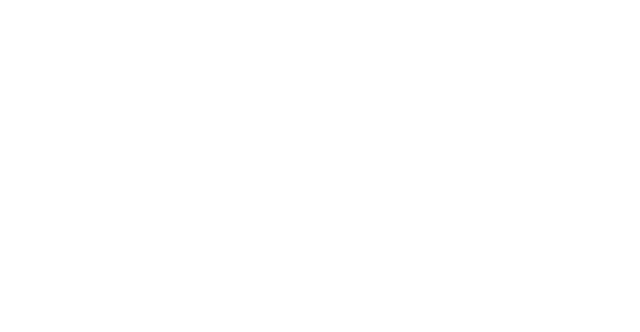
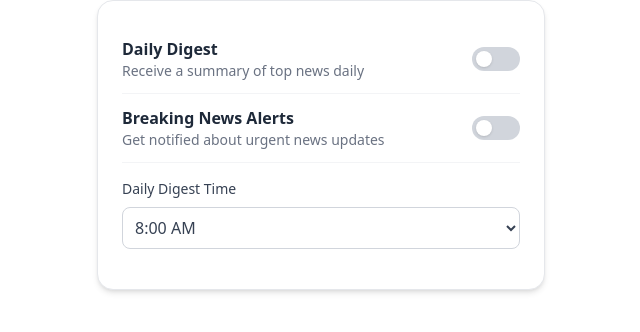
Before and after one commit to nathnaeltamirat/news-brief-frontend, a Next.js app in the folder news_brief/: page / in a window 1280 px wide. Before the commit this address had no page. Shown: the top 332 px of the page, without its empty margins (319-959 px from the left). Built offline with nearby package versions, Linux system fonts and the light colour scheme.

Commit message:
added notification component

```diff
--- a/news_brief/src/app/page.tsx
+++ b/news_brief/src/app/page.tsx
@@ -1,12 +1,16 @@
 "use client";
 import { useRouter } from "next/navigation";
 import { useEffect } from "react";
+import Notification from "../components/notification_component/notification";
 
 export default function Home() {
-  const router = useRouter();
+  return(
+    <Notification/>
+  )
+  // const router = useRouter();
 
-  useEffect(() => {
-    router.replace("/news");
-  }, [router]);
-  return <></>;
+  // useEffect(() => {
+  //   router.replace("/news");
+  // }, [router]);
+  // return <></>;
 }
--- /dev/null
+++ b/news_brief/src/components/forgotpassword_components/forgotpassCard.tsx
@@ -0,0 +1,37 @@
+import React from 'react'
+
+const forgotpassCard = () => {
+  return (
+    <div className="max-h-[250px] flex items-center justify-center bg-gray-50">
+      <div
+        className="w-full max-w-md rounded-2xl shadow-xl p-8"
+        style={{ background: "rgb(245, 245, 245)" }}
+      >
+        <h1 className="text-3xl font-bold text-center text-gray-900 mb-6">
+          Forgot password
+        </h1>
+        <h2>
+          Enter your email address below and we'll send you a link to reset your
+          password.
+        </h2>
+        <div className="mb-4">
+          <input
+            type="email"
+            placeholder="Email"
+            className="w-full px-4 py-3 rounded-xl border border-gray-200 bg-gray-50 text-gray-900 placeholder-gray-400 focus:outline-none focus:ring-2 focus:ring-black transition"
+          />
+        </div>
+        <div>
+          <button className="pl-5 pr-5 pt-3 pb-3 bg-white text-black">
+            Cancel
+          </button>
+          <button className="pl-5 pr-5 pt-3 pb-3 bg-black text-white">
+            Send OTP
+          </button>
+        </div>
+      </div>
+    </div>
+  );
+}
+
+export default forgotpassCard
--- /dev/null
+++ b/news_brief/src/components/notification_component/notification.tsx
@@ -0,0 +1,82 @@
+import React, { useState } from "react";
+
+export default function Notification() {
+  const [dailyDigest, setDailyDigest] = useState(false);
+  const [breakingNews, setBreakingNews] = useState(false);
+  const [digestTime, setDigestTime] = useState("8:00 AM");
+
+  const times = [
+    "6:00 AM",
+    "7:00 AM",
+    "8:00 AM",
+    "9:00 AM",
+    "10:00 AM",
+    "12:00 PM",
+    "6:00 PM",
+    "9:00 PM",
+  ];
+
+  return (
+    <div className="max-w-md mx-auto bg-white shadow-md rounded-2xl p-6 border border-gray-200">
+
+      <div className="flex items-center justify-between py-3 border-b border-gray-100">
+        <div>
+          <h2 className="font-semibold text-gray-800">Daily Digest</h2>
+          <p className="text-sm text-gray-500">
+            Receive a summary of top news daily
+          </p>
+        </div>
+        <button
+          onClick={() => setDailyDigest(!dailyDigest)}
+          className={`relative w-12 h-6 flex items-center rounded-full transition ${
+            dailyDigest ? "bg-black" : "bg-gray-300"
+          }`}
+        >
+          <span
+            className={`absolute left-1 w-4 h-4 bg-white rounded-full shadow transform transition ${
+              dailyDigest ? "translate-x-6" : "translate-x-0"
+            }`}
+          />
+        </button>
+      </div>
+
+      <div className="flex items-center justify-between py-3 border-b border-gray-100">
+        <div>
+          <h2 className="font-semibold text-gray-800">Breaking News Alerts</h2>
+          <p className="text-sm text-gray-500">
+            Get notified about urgent news updates
+          </p>
+        </div>
+        <button
+          onClick={() => setBreakingNews(!breakingNews)}
+          className={`relative w-12 h-6 flex items-center rounded-full transition ${
+            breakingNews ? "bg-black" : "bg-gray-300"
+          }`}
+        >
+          <span
+            className={`absolute left-1 w-4 h-4 bg-white rounded-full shadow transform transition ${
+              breakingNews ? "translate-x-6" : "translate-x-0"
+            }`}
+          />
+        </button>
+      </div>
+
+      <div className="py-4">
+        <label className="block text-sm font-medium text-gray-700 mb-2">
+          Daily Digest Time
+        </label>
+        <select
+          value={digestTime}
+          onChange={(e) => setDigestTime(e.target.value)}
+          className="w-full border border-gray-300 rounded-lg p-2 text-gray-700 focus:ring-2 focus:ring-black focus:outline-none"
+        >
+          {times.map((time, idx) => (
+            <option key={idx} value={time}>
+              {time}
+            </option>
+          ))}
+        </select>
+      </div>
+    </div>
+  );
+}
```
